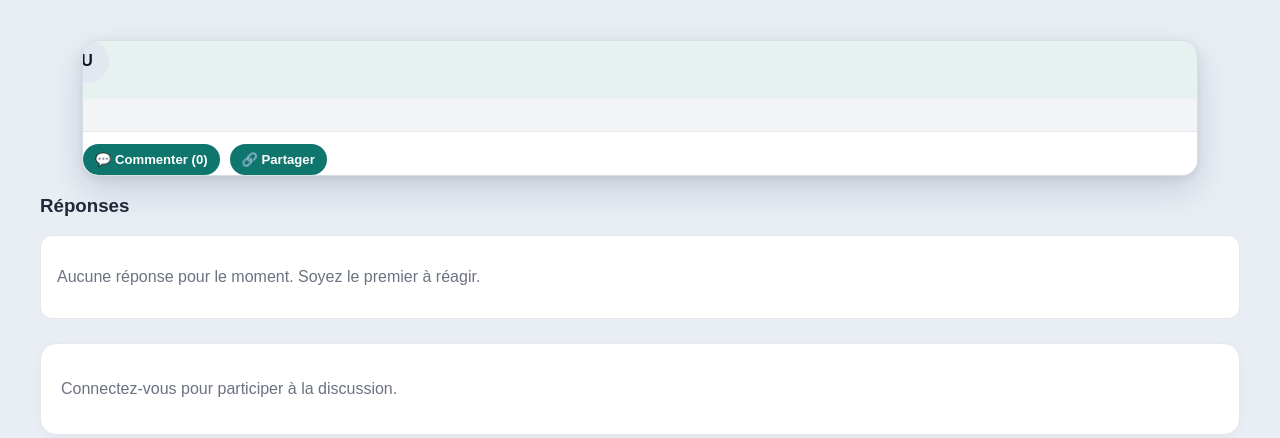
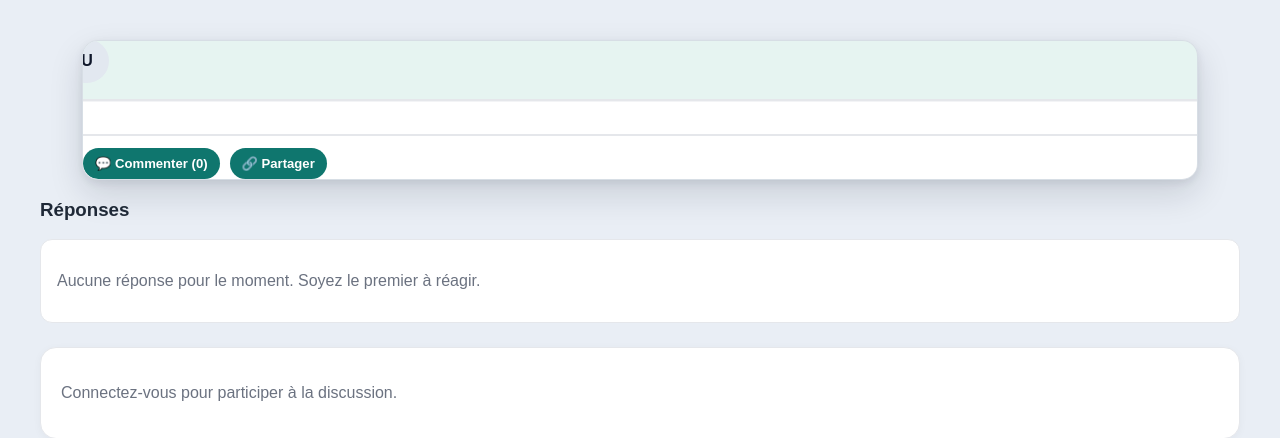
Before and after one commit to codesphereafrica-rgb/conza, a Laravel app: template resources/views/forum/topic.blade.php in a window 1280 px wide. Shown: the part 163-601 px from the top of the page. Run offline with Laravel 12, Linux system fonts and the light colour scheme; the template is opened without the code that fills it, so the values that code supplies are empty.

Commit message:
Add forum card separation and green reply buttons

```diff
--- a/resources/views/forum/topic.blade.php
+++ b/resources/views/forum/topic.blade.php
@@ -29,7 +29,7 @@
         @endphp
 
         <article class="topic-post-card topic-card">
-            <div class="topic-post-header topic-post-header-green border border-[#bcd9c8] rounded-t-2xl p-4 -mx-[18px] -mt-[18px]">
+            <div class="topic-post-header card-header topic-post-header-green border border-[#bcd9c8] rounded-t-2xl p-4 -mx-[18px] -mt-[18px]">
                 <div class="topic-post-user">
                     @if($topic->user && $topic->user->avatar)
                         <img src="{{ $topic->user->avatar }}" alt="Avatar de {{ $topic->user->name }}" class="topic-post-avatar">
@@ -96,11 +96,15 @@
                 display: none;
             }
             .topic-card {
-                width: 93% !important;
-                margin: 0 auto !important;
-                border-radius: 16px !important;
+                display: flex !important;
+                flex-direction: column !important;
+                gap: 1px !important;
                 padding: 0 !important;
                 overflow: hidden !important;
+                width: 93% !important;
+                margin: 0 auto 12px auto !important;
+                border-radius: 16px !important;
+                background-color: #e5e7eb !important;
             }
             .topic-card .p-4,
             .topic-card .p-3 {
@@ -115,6 +119,18 @@
                 margin: 0 !important;
                 padding: 0 !important;
             }
+            .topic-card .card-header,
+            .reply-card .reply-header {
+                margin-bottom: 1px !important;
+                background: #e6f4f1 !important;
+            }
+            .topic-card .post-text,
+            .topic-card video,
+            .reply-card .reply-bubble {
+                margin-top: 1px !important;
+                width: 100% !important;
+                background: #fff !important;
+            }
             .topic-card video,
             .topic-card img,
             .topic-card .media {
@@ -123,12 +139,15 @@
                 border-radius: 0 !important;
             }
             .reply-card {
+                display: flex !important;
+                flex-direction: column !important;
+                gap: 1px !important;
                 width: 93% !important;
                 margin: 0 auto 12px auto !important;
                 border-radius: 16px !important;
                 padding: 0 !important;
                 overflow: hidden !important;
-                gap: 0 !important;
+                background-color: #e5e7eb !important;
             }
             .reply-card .reply-header {
                 margin: 0 !important;
@@ -141,6 +160,11 @@
                 border-radius: 0 !important;
                 border-left: 0 !important;
                 border-right: 0 !important;
+            }
+            .reply-card button {
+                background-color: #115e59 !important;
+                color: white !important;
+                border: none !important;
             }
             .forum-page {
                 background-color: #e9eef5 !important;
@@ -354,6 +378,18 @@
                 border-color: #16a34a;
                 box-shadow: 0 0 0 3px rgba(22, 163, 74, 0.12);
             }
+            .topic-card .card-header,
+            .reply-card .reply-header {
+                margin-bottom: 1px !important;
+                background: #e6f4f1 !important;
+            }
+            .topic-card .post-text,
+            .topic-card video,
+            .reply-card .reply-bubble {
+                margin-top: 1px !important;
+                width: 100% !important;
+                background: #fff !important;
+            }
         </style>
 
         <h3 id="reponses">Réponses</h3>
```
